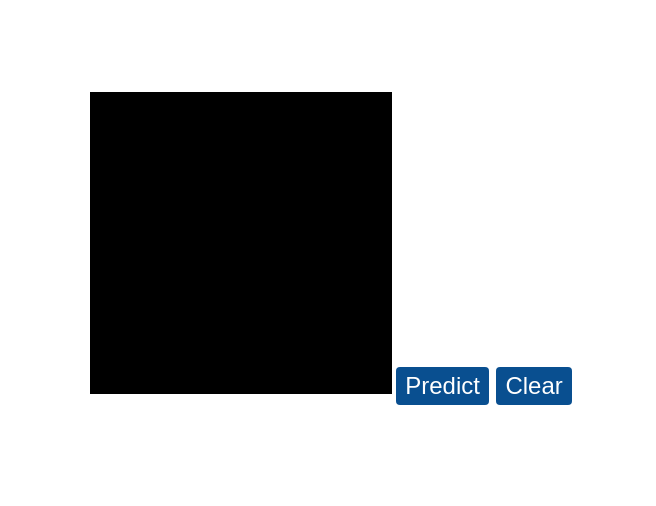
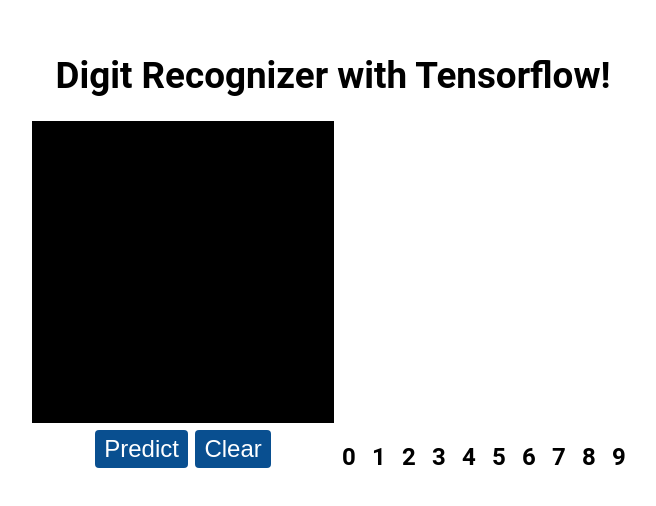
Before and after one commit to MatthewGreenspun/digit-recognizer, a React (Create React App) app in the folder frontend/: page / in a window 1280 px wide. Shown: the part 150-656 px from the top of the page, without its empty margins (307-963 px from the left). Built offline with nearby package versions, Linux system fonts and the light colour scheme.

Commit message:
momoize canvas component to prevent rerenders

```diff
--- a/frontend/src/App.tsx
+++ b/frontend/src/App.tsx
@@ -1,7 +1,10 @@
+import PredictionDisplay from "./components/PredictionDisplay";
 import Canvas from "./components/Canvas";
+import { useState, useCallback } from "react";
 import * as tf from "@tensorflow/tfjs";
 
 function App() {
+  const [modelOutput, setModelOutput] = useState(new Array<number>(10).fill(0));
   function formatImageData(data: ImageData) {
     const { data: imageData } = data;
     const newPixelData = new Float32Array(28 * 28);
@@ -12,7 +15,7 @@
     }
     return newPixelData;
   }
-  async function predict(data: ImageData) {
+  const predict = useCallback(async (data: ImageData) => {
     const model = await tf.loadLayersModel("/model.json");
     tf.tidy(() => {
       let convertedImage = tf.tensor2d(formatImageData(data), [1, 784]);
@@ -21,12 +24,16 @@
 
       const modelOutput = model.predict(convertedImage) as tf.Tensor;
       const outputArray = Array.from(modelOutput.dataSync());
-      console.log("prediction:", outputArray.indexOf(Math.max(...outputArray)));
+      setModelOutput(outputArray);
     });
-  }
+  }, []);
   return (
-    <div className="App">
-      <Canvas predict={predict} />
+    <div id="app">
+      <h1>Digit Recognizer with Tensorflow!</h1>
+      <div className="wrap-container">
+        <Canvas predict={predict} />
+        <PredictionDisplay data={modelOutput} />
+      </div>
     </div>
   );
 }
--- a/frontend/src/components/Canvas.tsx
+++ b/frontend/src/components/Canvas.tsx
@@ -1,10 +1,10 @@
-import { useCallback, useEffect, useRef } from "react";
+import { useCallback, useEffect, useRef, memo } from "react";
 
 interface Props {
   predict: (data: ImageData) => any;
 }
 
-const Canvas: React.FC<Props> = (props) => {
+const Canvas: React.FC<Props> = ({ predict }) => {
   const dimensions = 16;
   const mouseDownRef = useRef(false);
 
@@ -46,7 +46,7 @@
   });
 
   return (
-    <>
+    <div id="canvas-container">
       <canvas
         id="canvas"
         ref={canvasRef}
@@ -60,8 +60,7 @@
             const ctx = canvas?.getContext("2d");
             if (ctx && canvas) {
               ctx.lineCap = "round";
-              ctx.globalAlpha = 0.8;
-              ctx.strokeStyle = "white";
+              ctx.strokeStyle = "#ffffffff";
               ctx.lineWidth = 25;
               ctx.beginPath();
               ctx.moveTo(relativeX, relativeY);
@@ -72,6 +71,7 @@
         }}
         onMouseOut={() => (mouseDownRef.current = false)}
       />
+      <br />
       <button
         onClick={() => {
           const canvas = canvasRef.current;
@@ -79,7 +79,7 @@
           if (ctx && canvas) {
             ctx.drawImage(canvas, 0, 0, 28, 28);
             const imageData = ctx.getImageData(0, 0, 28, 28);
-            props.predict(imageData);
+            predict(imageData);
           }
         }}
       >
@@ -99,8 +99,9 @@
       >
         Clear
       </button>
-    </>
+    </div>
   );
 };
 
-export default Canvas;
+const MemoizedCanvas = memo(Canvas);
+export default MemoizedCanvas;
```
